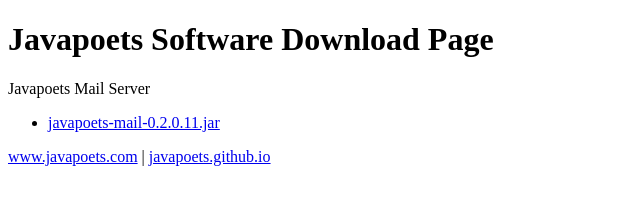
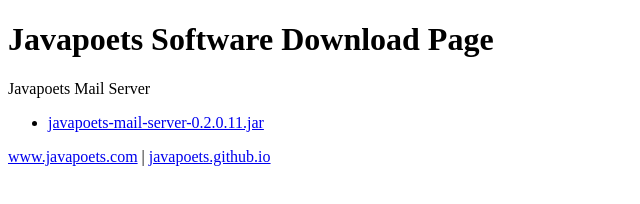
Before and after one commit to javapoets/javapoets.github.io, a plain HTML site: page index.html in a window 1280 px wide. Shown: the full height of the page, 0-640 px from the left. Drawn offline with Linux system fonts and the light colour scheme.

Commit message:
Added mail server lib and new folder structure

```diff
--- a/index.html
+++ b/index.html
@@ -15,16 +15,18 @@
 
     <header>
       <h1>
-	     Javapoets Software Download Page
+        Javapoets Software Download Page
       </h1>
     </header>
 
     <main>
       <section id="javapoets-mail-server">
-    Javapoets Mail Server
-    <ul>
-      <li><a href="javapoets-mail-0.2.0.11.jar">javapoets-mail-0.2.0.11.jar</a></li>
-    </ul>
+
+        Javapoets Mail Server
+        <ul>
+          <li><a href="lib/javapoets-mail-server/0.2.0.11/javapoets-mail-server-0.2.0.11.jar">javapoets-mail-server-0.2.0.11.jar</a></li>
+        </ul>
+
       </section>
     </main>
 
```
Also changed, not shown: 1 other file.
